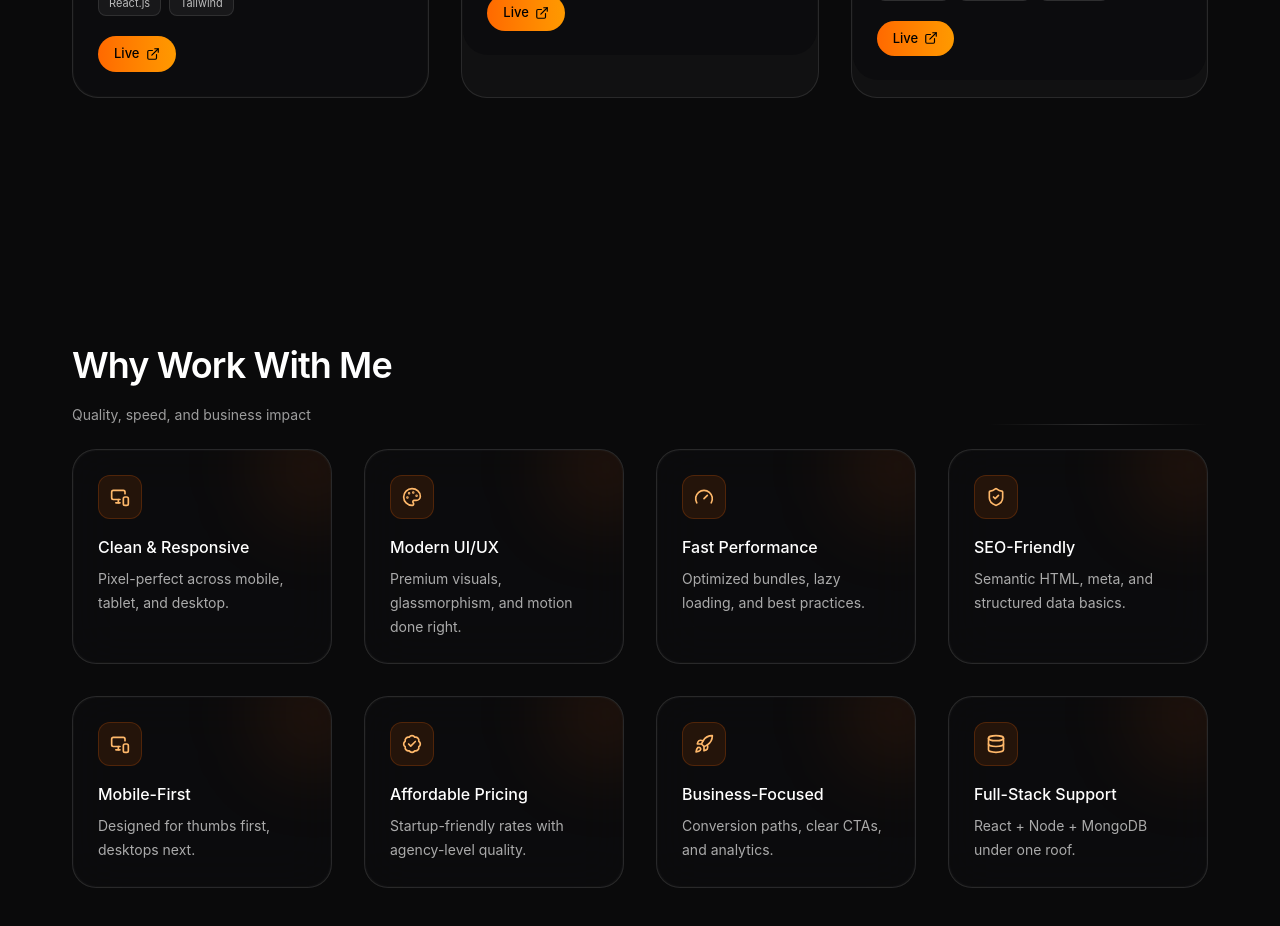
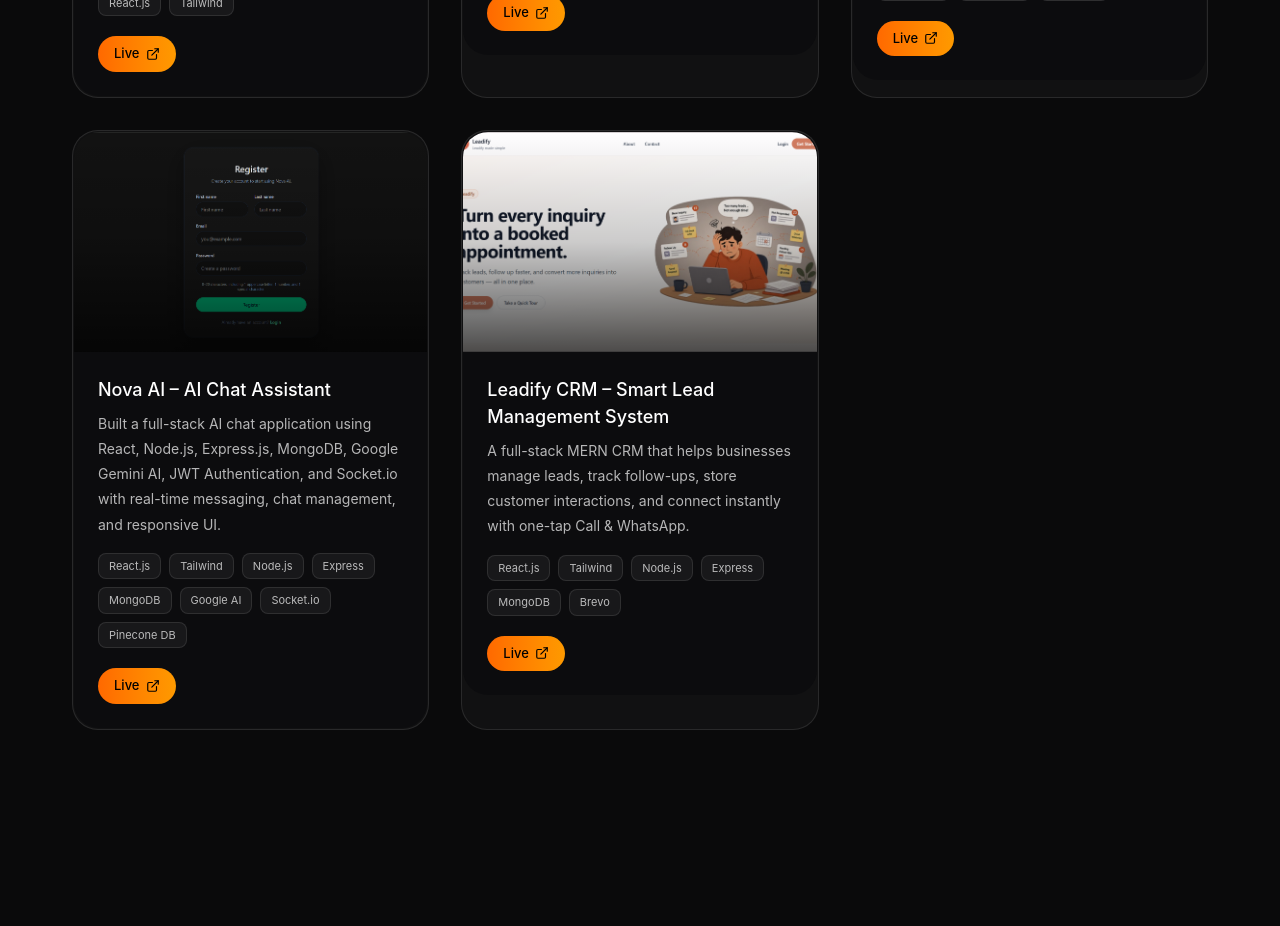
Before and after one commit to sehzad23/My-Portfolio, a React (Vite) app: page / in a window 1280 px wide. Shown: the part 6140-7066 px from the top of the page. Built offline with nearby package versions, Linux system fonts and the light colour scheme.

Commit message:
Implement structural updates and optimizations across multiple modules

```diff
--- a/src/data/projects.js
+++ b/src/data/projects.js
@@ -4,6 +4,9 @@
 import NexHolidays from "../assets/images/NexHolidays.png"
 import AI_caption from "../assets/images/Ai-caption.png"
 import AI_chatbot from "../assets/images/ai-chatbot.png"
+import NovaAI from "../assets/images/new-nova-ai.png"
+import Leadify from "../assets/images/leadify.png"
+
 const projects = [
   {
     title: "Quizify.io",
@@ -47,6 +50,20 @@
     image: AI_chatbot,
     live: "https://your-chat-bot.vercel.app/"
   },
+  {
+    title: "Nova AI – AI Chat Assistant",
+    desc: "Built a full-stack AI chat application using React, Node.js, Express.js, MongoDB, Google Gemini AI, JWT Authentication, and Socket.io with real-time messaging, chat management, and responsive UI.",
+    stack: ["React.js", "Tailwind","Node.js", "Express","MongoDB", "Google AI", "Socket.io","Pinecone DB"],
+    image: NovaAI,
+    live: "https://nova-ai-n89u.onrender.com"
+  },
+   {
+    title: "Leadify CRM – Smart Lead Management System",
+    desc: "A full-stack MERN CRM that helps businesses manage leads, track follow-ups, store customer interactions, and connect instantly with one-tap Call & WhatsApp.",
+    stack: ["React.js", "Tailwind","Node.js", "Express","MongoDB", "Brevo"],
+    image: Leadify,
+    live: "https://leadify-crm.vercel.app"
+  },
 ];
 
 export default projects;
```
Also changed, not shown: src/assets/images/leadify.png (added), src/assets/images/new-nova-ai.png (added).
